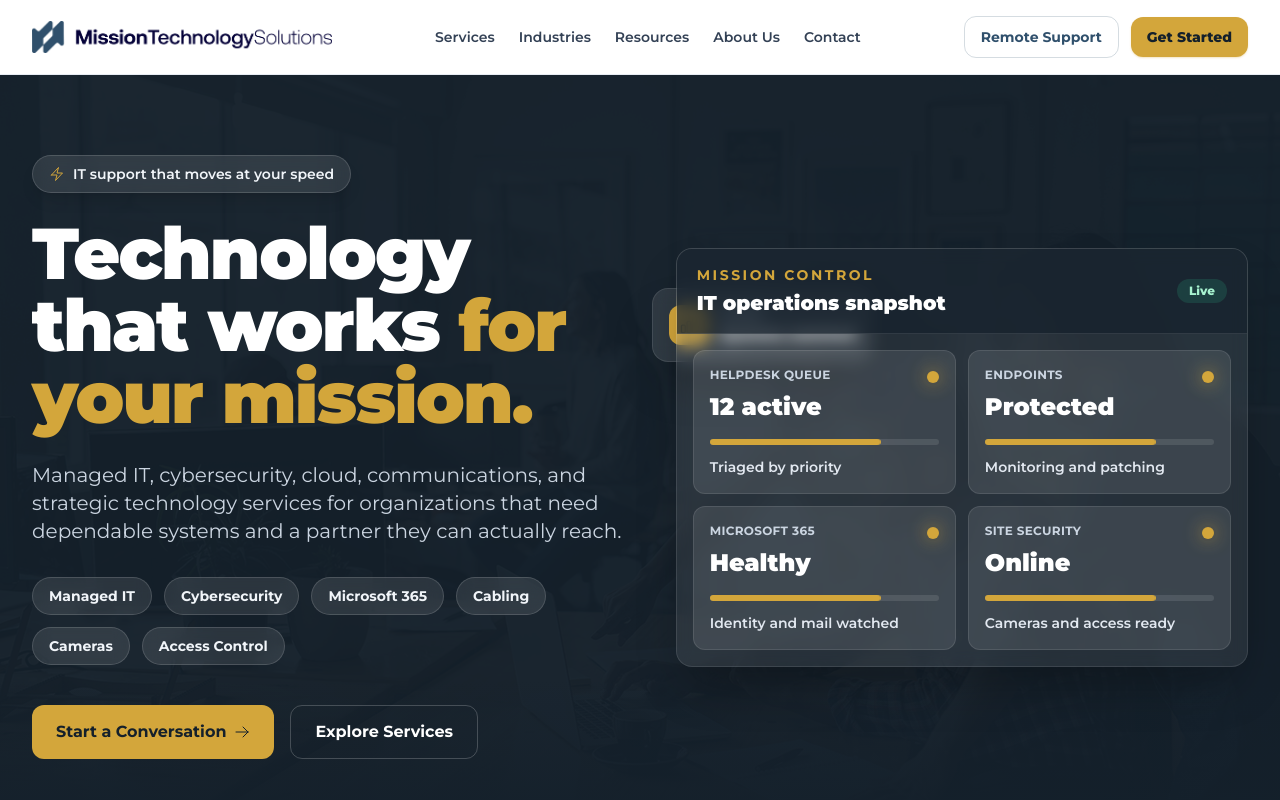
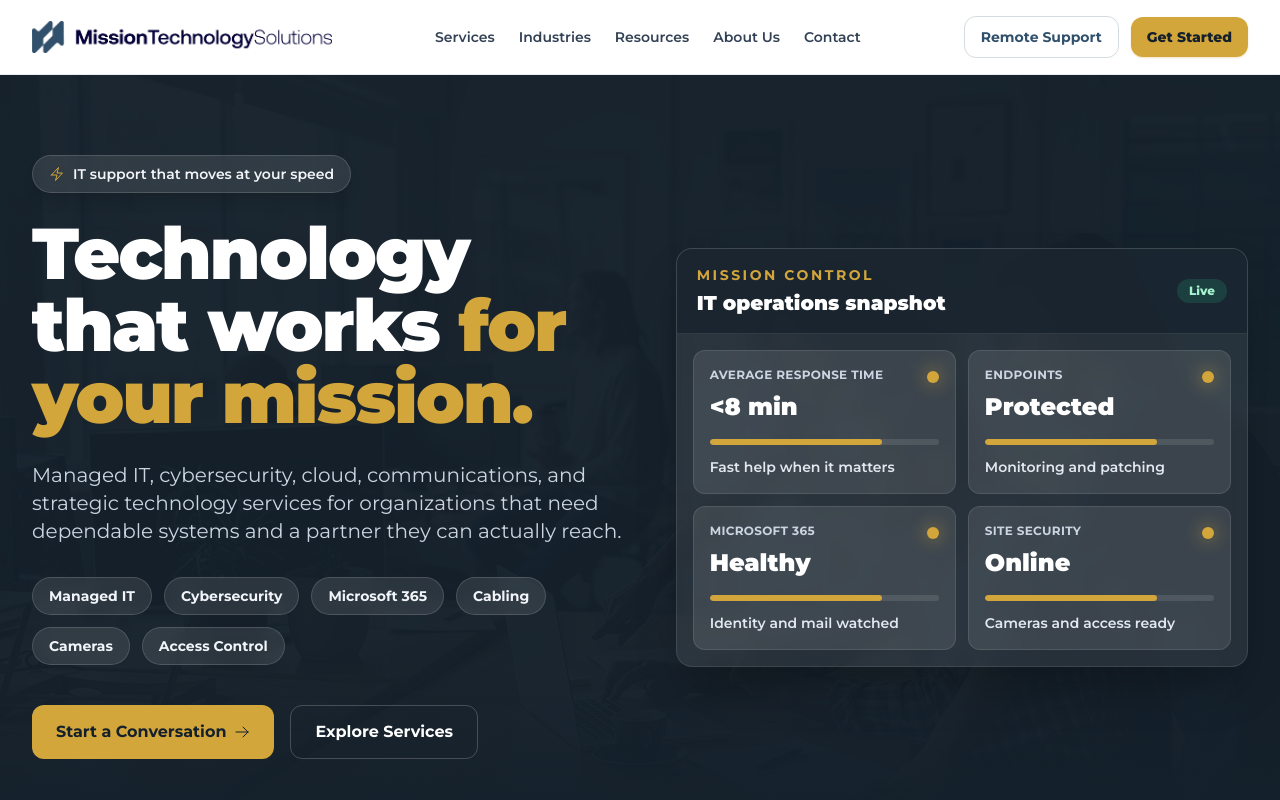
Before and after one commit to MissionTS/mts-site, a Next.js app: page / in a window 1280 px wide. Shown: the top 800 px of the page. Built offline with nearby package versions, Linux system fonts and the light colour scheme.

Commit message:
Refine Mission Control snapshot

```diff
--- a/app/globals.css
+++ b/app/globals.css
@@ -51,11 +51,11 @@ body {
 }
 
 .animate-signal {
-  animation: signal-rise 2.8s ease both infinite;
+  animation: signal-rise 8s ease both infinite;
 }
 
 .animate-data-bar {
-  animation: data-bar 2.8s ease both infinite;
+  animation: data-bar 8s ease both infinite;
 }
 
 @media (prefers-reduced-motion: reduce) {
--- a/app/page.tsx
+++ b/app/page.tsx
@@ -2,7 +2,6 @@ import {
   ArrowRightIcon,
   BoltIcon,
   BuildingOffice2Icon,
-  ChartBarIcon,
   CheckCircleIcon,
   ClipboardDocumentCheckIcon,
   CloudIcon,
@@ -35,7 +34,7 @@ const industries = ["Local Government", "Healthcare", "Professional Services", "
 const heroHighlights = ["Managed IT", "Cybersecurity", "Microsoft 365", "Cabling", "Cameras", "Access Control"];
 
 const liveSignals = [
-  { label: "Helpdesk queue", value: "12 active", status: "Triaged by priority" },
+  { label: "Average response time", value: "<8 min", status: "Fast help when it matters" },
   { label: "Endpoints", value: "Protected", status: "Monitoring and patching" },
   { label: "Microsoft 365", value: "Healthy", status: "Identity and mail watched" },
   { label: "Site security", value: "Online", status: "Cameras and access ready" },
@@ -158,17 +157,6 @@ export default function Home() {
           </div>
 
           <div className="relative">
-            <div className="absolute -left-6 top-10 hidden rounded-2xl border border-white/10 bg-white/10 p-4 shadow-2xl shadow-black/30 backdrop-blur lg:block">
-              <div className="flex items-center gap-3">
-                <div className="flex h-10 w-10 items-center justify-center rounded-xl bg-mission-gold text-mission-ink">
-                  <ChartBarIcon className="h-5 w-5" />
-                </div>
-                <div>
-                  <div className="text-xs font-bold uppercase text-slate-300">Today</div>
-                  <div className="text-sm font-black text-white">Systems watched</div>
-                </div>
-              </div>
-            </div>
             <div className="overflow-hidden rounded-2xl border border-white/10 bg-white/[0.08] shadow-2xl shadow-black/30 backdrop-blur">
               <div className="border-b border-white/10 bg-mission-ink/70 px-5 py-4">
                 <div className="flex items-center justify-between gap-4">
```
